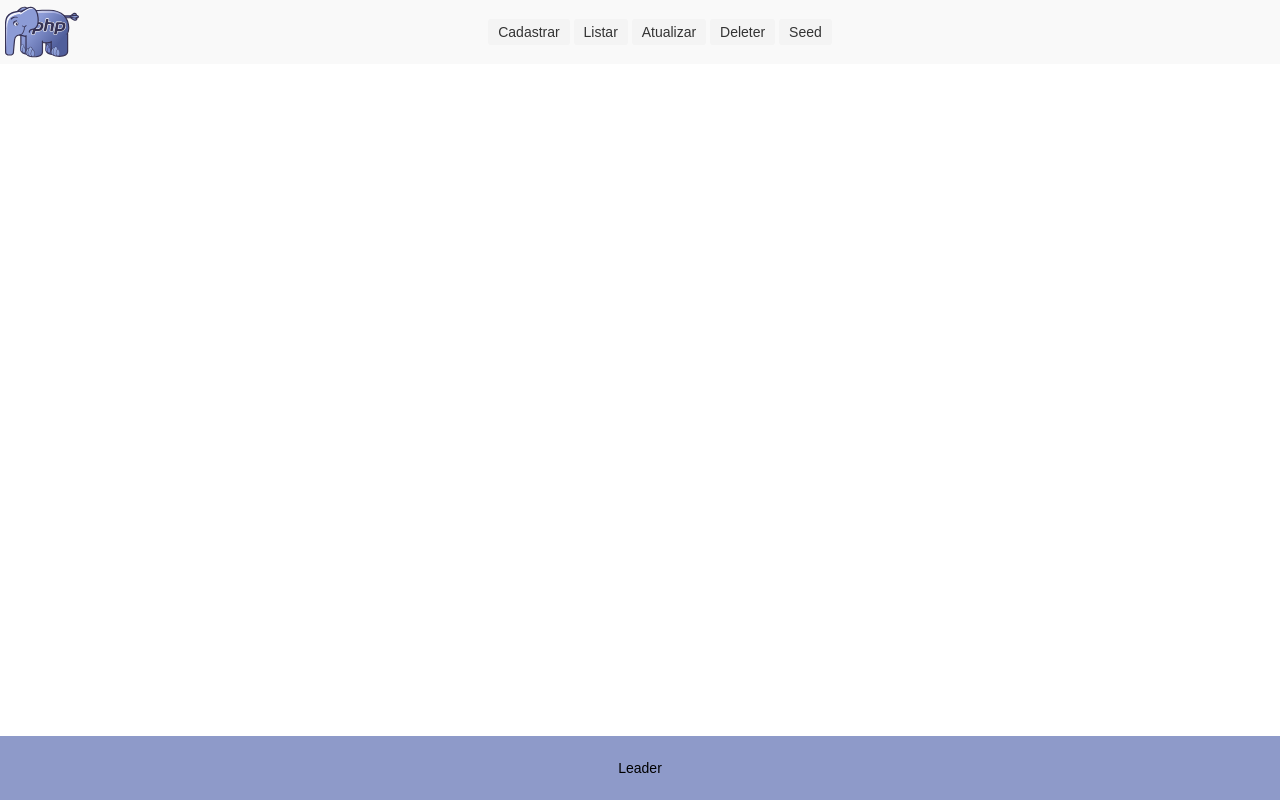
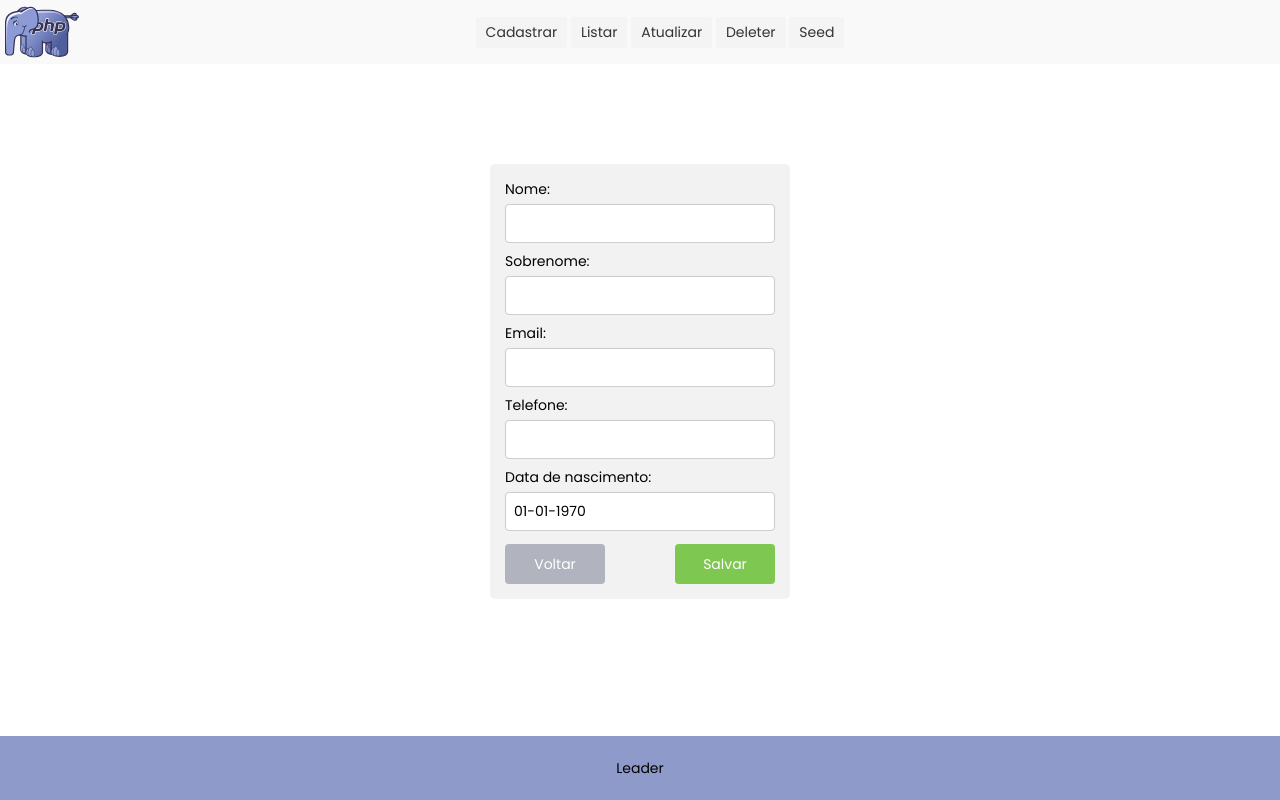
Before and after one commit to RicardoGorki/php-leader, a PHP site: page /update-users.php?id=1 in a window 1280 px wide. Run offline with PHP 8.4, Linux system fonts and the light colour scheme; data that the repository does not hold is empty.

Commit message:
update layout

```diff
--- a/src/components/header.php
+++ b/src/components/header.php
@@ -3,6 +3,9 @@
 <head>
 	<meta charset="UTF-8">
 	<meta name="viewport" content="width=device-width, initial-scale=1.0">
+	<link rel="preconnect" href="https://fonts.googleapis.com">
+	<link rel="preconnect" href="https://fonts.gstatic.com" crossorigin>
+	<link href="https://fonts.googleapis.com/css2?family=Poppins:wght@300;400;500&display=swap" rel="stylesheet">
 	<link rel="stylesheet" href="src/styles/styles.css">
 </head>
 <header class="header-menu">
--- a/update-users.php
+++ b/update-users.php
@@ -1,19 +1,36 @@
-<!DOCTYPE html>
-<html lang="pt-br">
-<head>
-	<meta charset="UTF-8">
-	<meta name="viewport" content="width=device-width, initial-scale=1.0">
-	<link rel="stylesheet" href="src/styles/styles.css">
-</head>
-<body>
-	<div>
-	<?php include 'src/components/header.php';
-			include 'src/components/footer.php';
-			?>
+<?php
+
+require_once 'src/database/database.php';
+require_once 'src/services/users.php';
+include 'src/components/header.php';
+include 'src/components/footer.php';
+
+if (isset($_POST["id"], $_POST["name"]) && isset($_POST["last_name"]) && isset($_POST["email"]) && isset($_POST["phone_numbers"]) && isset($_POST["birth_day"]))
+	updateUserAction($conn, $_POST["id"], $_POST["name"], $_POST["last_name"], $_POST["email"], $_POST["phone"], $_POST["birth_day"]);
+
+$user = findUserAction($conn, $_GET['id']);
+
+?>
+<link rel="stylesheet" href="src/styles/styles-register.css">
+<div class="container">
+	<div class="form-div">
+		<form class="form" action="../../pages/user/edit.php" method="POST">
+			<input type="hidden" name="id" value="<?= $user['id'] ?>" required />
+			<label>Nome:</label>
+			<input type="text" name="name" value="<?= htmlspecialchars($user['name']) ?>" required />
+			<label>Sobrenome:</label>
+			<input type="text" name="lastName" value="<?= htmlspecialchars($user['last_name']) ?>" required />
+			<label>Email:</label>
+			<input type="email" name="email" value="<?= htmlspecialchars($user['email']) ?>" required />
+			<label>Telefone:</label>
+			<input type="text" name="phone" value="<?= htmlspecialchars($user['phone_numbers']) ?>" required />
+			<label>Data de nascimento:</label>
+			<input type="text" name="birthDay" value="<?= date("d-m-Y", strtotime($user['birth_day'])) ?>" required />
+			<div class="btn-container">
+			<a class="prev-btn" href="list-users.php">Voltar</a>
+			<input id="submit-update" type="submit" value="Salvar" />
+			</div>
+		</form>
+
 	</div>
-	<section>
-
-	</section>
-</body>
-
-</html>
+</div>
```
